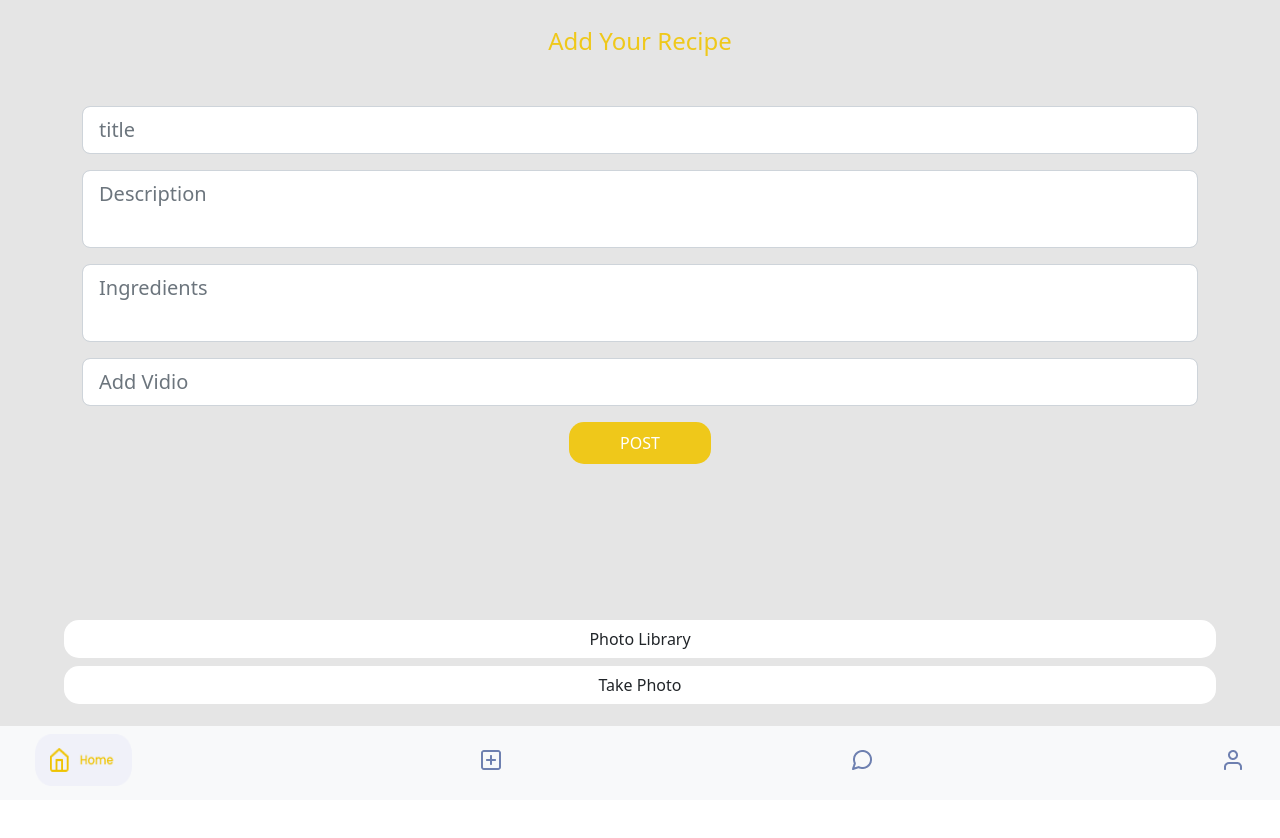
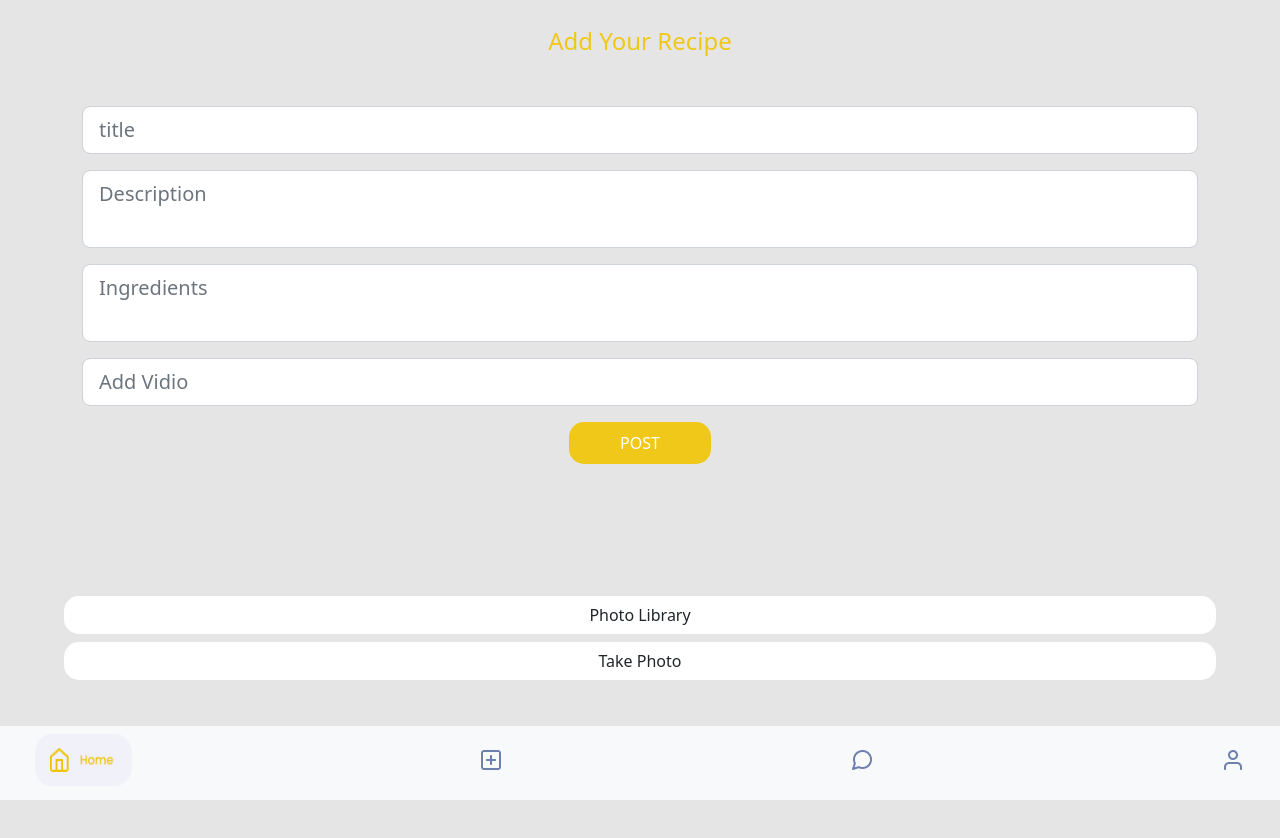
Before and after one commit to wachid29/learn-next, a Next.js app: page /addRecipe in a window 1280 px wide. Shown: the top 838 px of the page. Before the commit the page ends 800 px from the top, so only its background shows below. Built offline with nearby package versions, Linux system fonts and the light colour scheme.

Commit message:
[FIX] UI page Add Recipe

```diff
--- a/pages/addRecipe.js
+++ b/pages/addRecipe.js
@@ -165,21 +165,29 @@ function AddRecipe() {
                 onChange={(e) => setVidio_step(e.target.value)}
               />
             </div>
-            <div className="d-grid gap-2 fixed-bottom mb-5">
-              <label className="btn btn-default">
-                Photo Library{" "}
-                <input type="file" hidden onChange={handleUpload} />
-              </label>
-              <label className="btn btn-default mb-5">Take Photo</label>
-            </div>
-            <div className={addRecipeStyle.button}>
+            <div
+              className={addRecipeStyle.button}
+              style={{ marginBottom: "10vh" }}
+            >
               <label
-                className="btn btn-default "
+                className="btn btn-default mb-5"
                 disabled={isLoading}
                 onClick={handleAddRecipe}
               >
                 {isLoading ? "Loading..." : "POST"}
               </label>
+            </div>
+            <div className=" d-flex align-items-flexEnd justify-content-center">
+              <div
+                className="d-grid gap-2 mt-1 w-100"
+                style={{ position: "absolute" }}
+              >
+                <label className="btn btn-default ">
+                  Photo Library
+                  <input type="file" hidden onChange={handleUpload} />
+                </label>
+                <label className="btn btn-default ">Take Photo</label>
+              </div>
             </div>
           </div>
         </div>
--- a/styles/pages/addRecipe.module.css
+++ b/styles/pages/addRecipe.module.css
@@ -1,6 +1,6 @@
 .page{
     background-color:#E5E5E5;
-    height: 100vh;
+    height: 110vh;
 }
 
 .title{
@@ -41,7 +41,6 @@
     border-radius: 15px;
     margin-right: 5vw;
     margin-left: 5vw;
-
 }
 
 .button{
--- a/styles/pages/detailRecipe.module.css
+++ b/styles/pages/detailRecipe.module.css
@@ -10,15 +10,15 @@
 }
 
 .titleRecipe{
-    padding-left: 30px;
+    padding-left: 20px;
 }
 
 .titleRecipe h2{
     padding-top: 20px;
-    width: 200px;
+    width: 155px;
     height: 84px;
     font-weight: 700;
-    font-size: 28px;
+    font-size: 30px;
     color: #FBFBFB;
     text-shadow: -1px -1px 8px rgba(0, 0, 0, 0.29);
 }
--- a/styles/pages/home.module.css
+++ b/styles/pages/home.module.css
@@ -60,8 +60,8 @@ font-style: normal;
 
 /* new recipe */
 .newRecipe{
-    width: 120px;
-    height: 150px;
+    width: 28vw;
+    height: 35vw;
     box-shadow: 2px 2px 5px 1px rgba(0,0,0,0.12);
     border-radius: 15px;
 
```
Also changed, not shown: pages/home.js (+8 -1 lines), pages/myRecipe.js (+8 -2 lines), pages/popularMenu.js (+7 -1 lines), pages/search/[name].js (+7 -0 lines).
